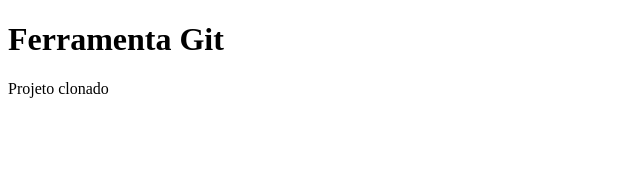
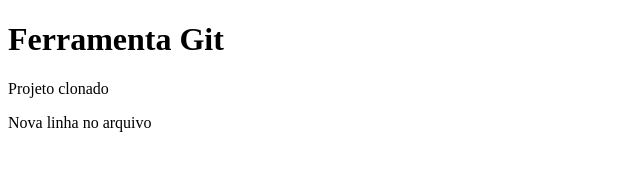
Before and after one commit to prof-Liane/HTML, a plain HTML site: page index.html in a window 1280 px wide. Shown: the whole page, without its empty margins (0-640 px from the left). Drawn offline with Linux system fonts and the light colour scheme.

Commit message:
nova linha

```diff
--- a/index.html
+++ b/index.html
@@ -8,5 +8,6 @@
 <body>
     <h1>Ferramenta Git</h1>
     <p>Projeto clonado</p>
+    <p>Nova linha no arquivo</p>
 </body>
 </html>
```
